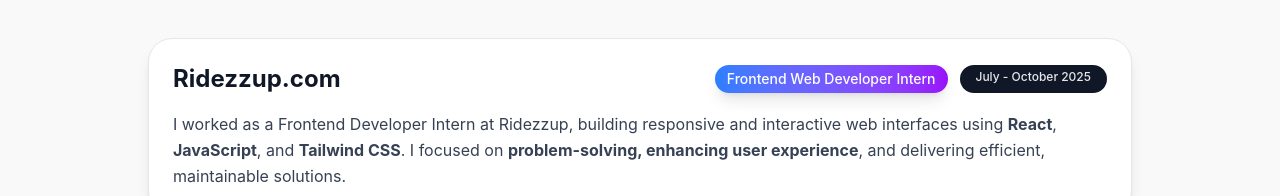
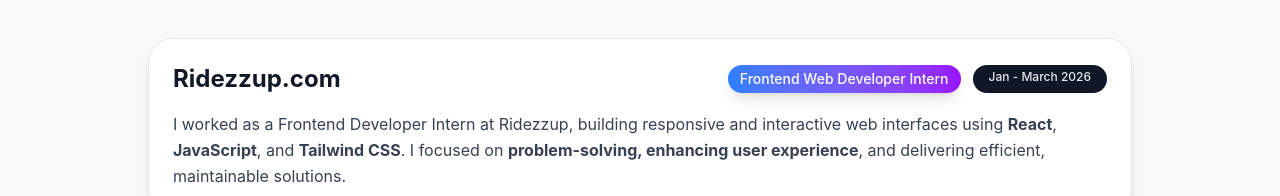
Before and after one commit to aditya-tripathee/Aditya-Tripathi, a React (Vite) app: page / in a window 1280 px wide. Shown: the part 2727-2923 px from the top of the page. Built offline with nearby package versions, Linux system fonts and the light colour scheme.

Commit message:
Update internship dates in Experience component

```diff
--- a/src/components/Experience.jsx
+++ b/src/components/Experience.jsx
@@ -21,7 +21,7 @@
                 Frontend Web Developer Intern
               </span>
               <span className="px-4 py-1 bg-gray-900 text-gray-200 rounded-2xl text-xs font-medium">
-                July - October 2025
+                Jan - March 2026
               </span>
               {/* Uncomment if you want location/remote */}
               {/* <span className="px-4 py-1 bg-green-600 text-white rounded-2xl text-xs font-medium">Remote</span> */}
```
